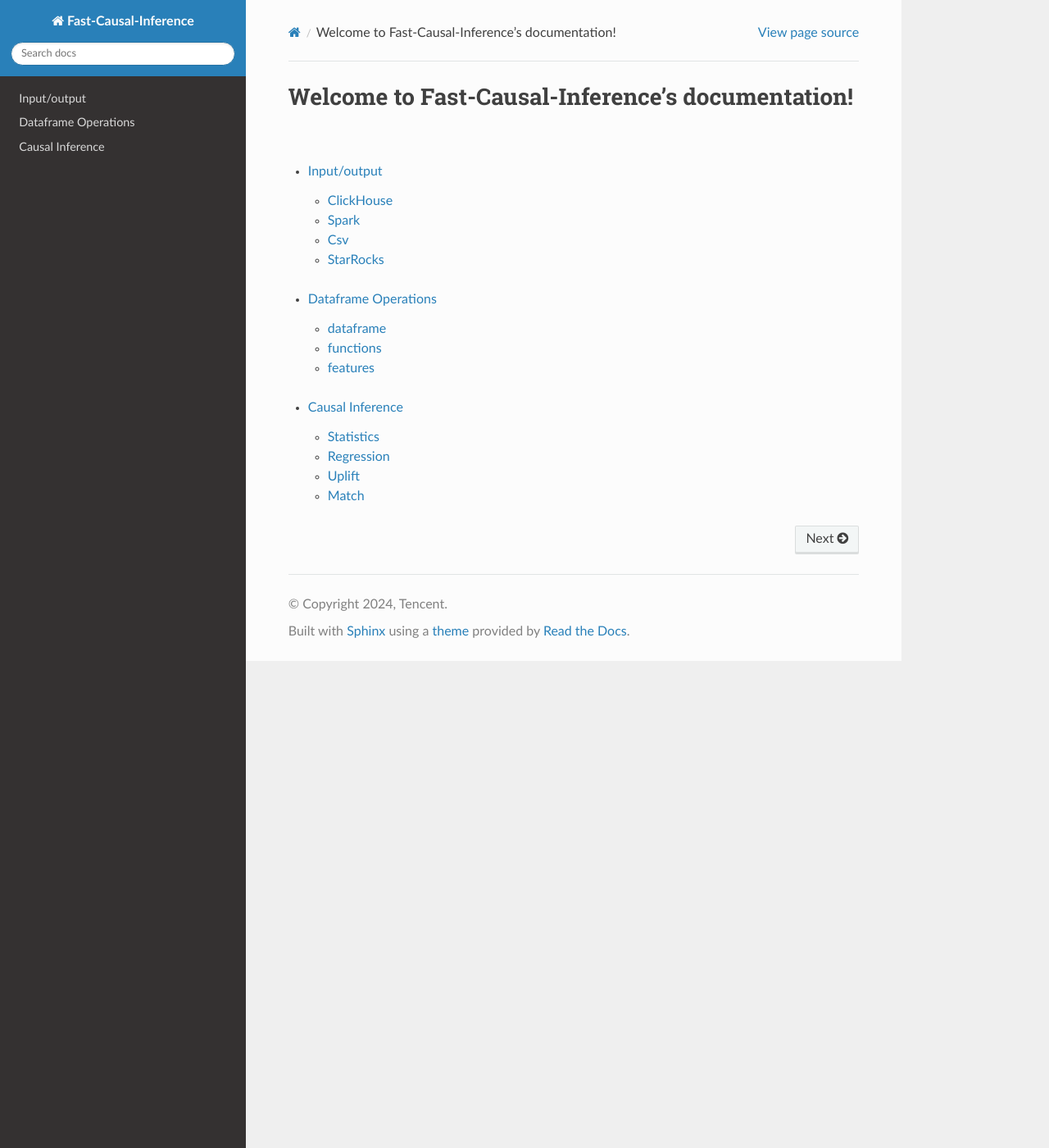
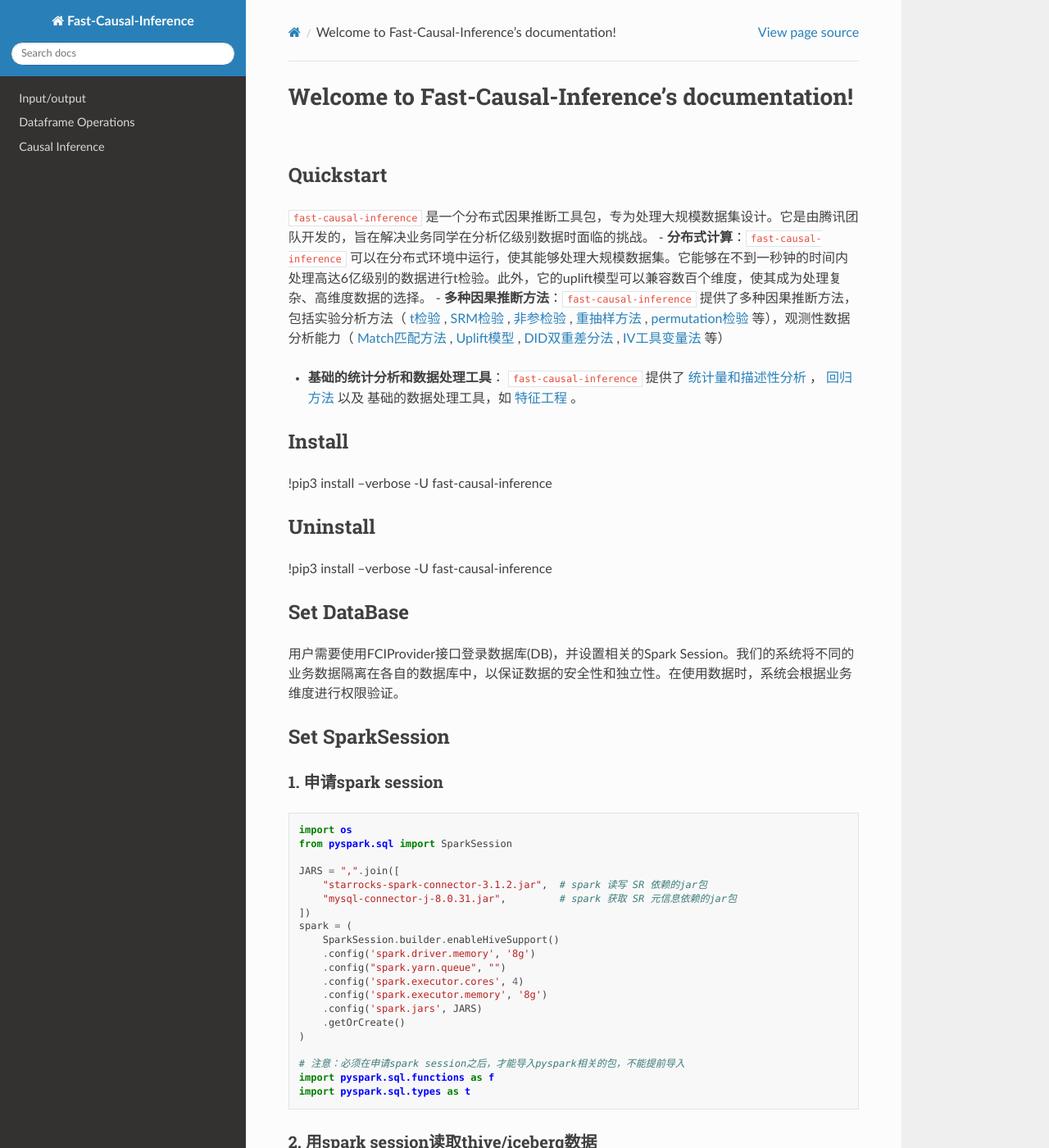
Before and after one commit to Tencent/fast-causal-inference, a Sphinx documentation site: the page built from docs/index.rst, in a window 1280 px wide and 1400 px high. Shown: the whole window at 82% size. Built offline with Sphinx 7.4.7 and the Read the Docs theme 3.1.0, drawn with Linux system fonts in a browser that asks for light colours; some of the changed text lies outside the part shown.

Commit message:
add jupyterlite

```diff
--- /dev/null
+++ b/docs/build-environment.yml
@@ -0,0 +1,9 @@
+name: build-env
+channels:
+  - conda-forge
+dependencies:
+  - python
+  - pip
+  - jupyter_server
+  - jupyterlite-core >=0.4.1,<0.5.0
+  - jupyterlite-xeus>=2.0.0,<3
--- /dev/null
+++ b/docs/environment.yml
@@ -0,0 +1,8 @@
+name: xeus-python-kernel
+channels:
+  - https://repo.mamba.pm/emscripten-forge
+  - conda-forge
+dependencies:
+  - python=3.11
+  - xeus-python
+  - ipycanvas
--- a/docs/index.rst
+++ b/docs/index.rst
@@ -5,6 +5,75 @@
 
 Welcome to Fast-Causal-Inference's documentation!
 ====================================
+
+
+Quickstart
+-----------------------
+``fast-causal-inference`` 是一个分布式因果推断工具包，专为处理大规模数据集设计。它是由腾讯团队开发的，旨在解决业务同学在分析亿级别数据时面临的挑战。
+- **分布式计算**：``fast-causal-inference`` 可以在分布式环境中运行，使其能够处理大规模数据集。它能够在不到一秒钟的时间内处理高达6亿级别的数据进行t检验。此外，它的uplift模型可以兼容数百个维度，使其成为处理复杂、高维度数据的选择。
+- **多种因果推断方法**：``fast-causal-inference`` 提供了多种因果推断方法，包括实验分析方法（ `t检验 <https://tencent.github.io/fast-causal-inference/inference.html#dataframe.statistics.ttest_2samp>`_ , `SRM检验 <https://tencent.github.io/fast-causal-inference/inference.html#dataframe.statistics.srm>`_ , `非参检验 <https://tencent.github.io/fast-causal-inference/inference.html#dataframe.statistics.mann_whitney_utest>`_ , `重抽样方法 <https://tencent.github.io/fast-causal-inference/inference.html#dataframe.statistics.boot_strap>`_ , `permutation检验 <https://tencent.github.io/fast-causal-inference/inference.html#dataframe.statistics.permutation>`_ 等），观测性数据分析能力（ `Match匹配方法 <https://tencent.github.io/fast-causal-inference/inference.html#match>`_ , `Uplift模型 <https://tencent.github.io/fast-causal-inference/inference.html#uplift>`_ , `DID双重差分法 <https://tencent.github.io/fast-causal-inference/inference.html#dataframe.regression.DID>`_ , `IV工具变量法 <https://tencent.github.io/fast-causal-inference/inference.html#dataframe.regression.IV>`_ 等）
+
+- **基础的统计分析和数据处理工具**： ``fast-causal-inference`` 提供了 `统计量和描述性分析 <https://tencent.github.io/fast-causal-inference/inference.html#regression>`_ ， `回归方法 <https://tencent.github.io/fast-causal-inference/inference.html#regression>`_ 以及 基础的数据处理工具，如 `特征工程 <https://tencent.github.io/fast-causal-inference/dataframe.html#features>`_ 。
+
+Install
+-----------------------
+!pip3 install --verbose -U fast-causal-inference
+
+Uninstall
+-----------------------
+!pip3 install --verbose -U fast-causal-inference
+
+Set DataBase
+-----------------------
+用户需要使用FCIProvider接口登录数据库(DB)，并设置相关的Spark Session。我们的系统将不同的业务数据隔离在各自的数据库中，以保证数据的安全性和独立性。在使用数据时，系统会根据业务维度进行权限验证。
+
+Set SparkSession
+-----------------------
+
+1. 申请spark session
+~~~~~~~~~~~~~~~~~~~~~~~~~~~~~
+
+.. code-block:: python
+
+    import os
+    from pyspark.sql import SparkSession
+
+    JARS = ",".join([
+        "starrocks-spark-connector-3.1.2.jar",  # spark 读写 SR 依赖的jar包
+        "mysql-connector-j-8.0.31.jar",         # spark 获取 SR 元信息依赖的jar包
+    ])
+    spark = (
+        SparkSession.builder.enableHiveSupport()
+        .config('spark.driver.memory', '8g')
+        .config("spark.yarn.queue", "")
+        .config('spark.executor.cores', 4)
+        .config('spark.executor.memory', '8g')
+        .config('spark.jars', JARS)
+        .getOrCreate()
+    )
+
+    # 注意：必须在申请spark session之后，才能导入pyspark相关的包，不能提前导入
+    import pyspark.sql.functions as f
+    import pyspark.sql.types as t
+
+
+2. 用spark session读取thive/iceberg数据
+~~~~~~~~~~~~~~~~~~~~~~~~~~~~~~~~~~~~~~~~
+
+.. code-block:: python
+
+    spark_df = spark.sql('select * from hive_database.hive_table')
+    print(spark_df.count())
+
+
+3. 把pyspark dataframe转换成fast-causal-inference dataframe
+~~~~~~~~~~~~~~~~~~~~~~~~~~~~~~~~~~~~~~~~~~~~~~~~~~~~~~~~~~~~~~
+
+.. code-block:: python
+
+    df_ch = allinsql_provider.readSparkDf(spark, spark_df)  # 把sparkDf导入到fast-causal-inference的dataframe中
+
+
 
 .. toctree::
    :maxdepth: 2
```
Also changed, not shown: docs/ipynbs/demo.ipynb (added), 2 other files.
